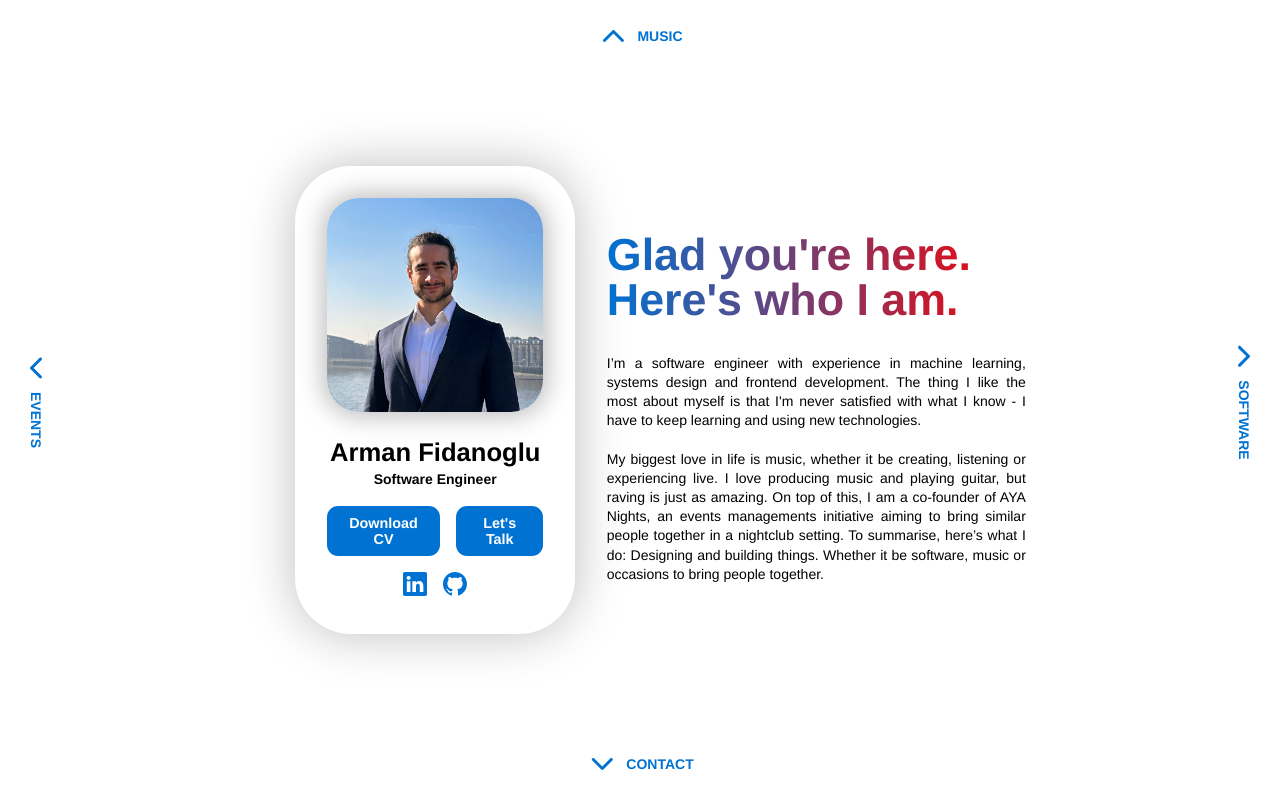
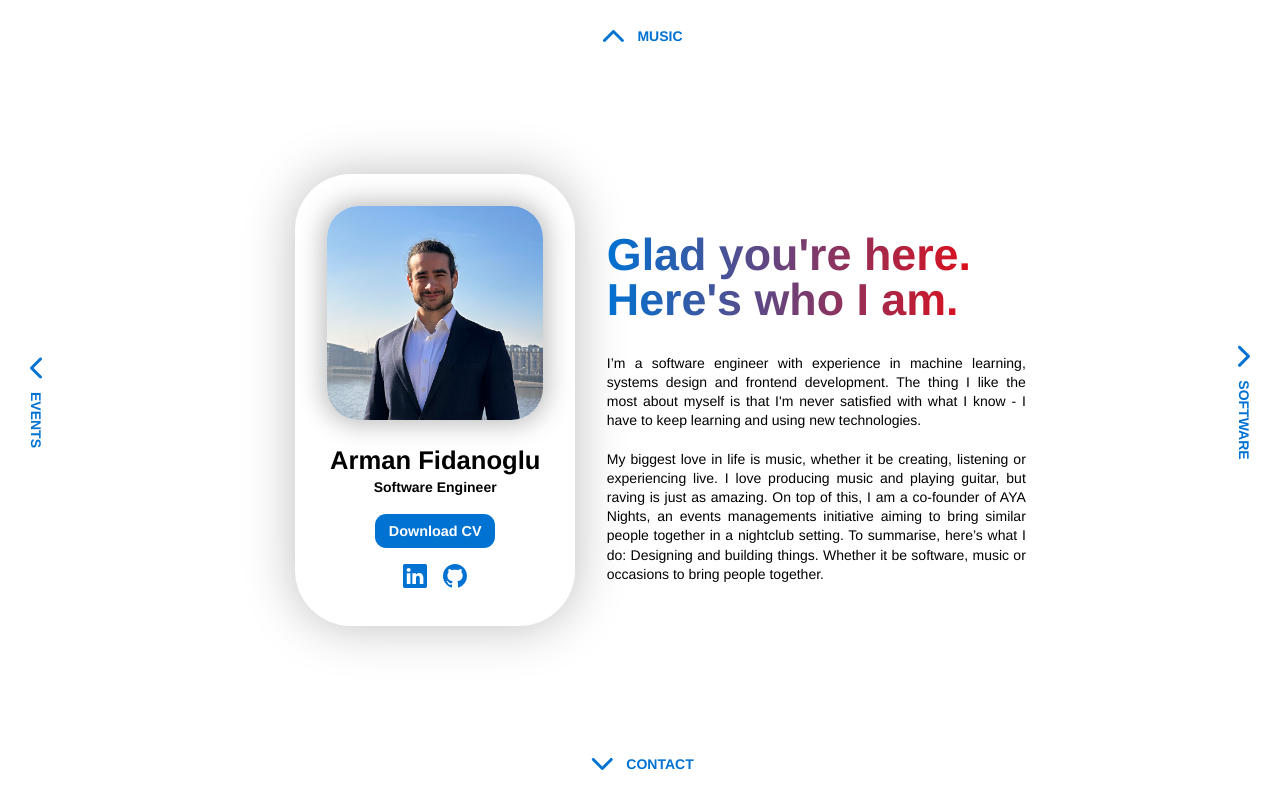
Before and after one commit to Armanfidan/armanfidan.github.io, a React (Create React App) app: page / in a window 1280 px wide. Built offline with nearby package versions, Linux system fonts and the light colour scheme.

Commit message:
Updated CV, removed "Let's Talk" button

```diff
--- a/src/components/home/HomeButtons.tsx
+++ b/src/components/home/HomeButtons.tsx
@@ -2,8 +2,7 @@ import React from 'react';
 export default function HomeButtons() {
     return (
         <div className="profile-card-buttons">
-            <a className="btn" href={require('../../assets/CV_Arman_Fidanoglu_June_2023.pdf')} target="_blank" rel="noreferrer">Download CV</a>
-            <a id="go-to-contact" className="btn" href="#contact">Let's Talk</a>
+            <a className="btn" href={require('../../assets/CV_Arman_Fidanoglu_Sep_2023.pdf')} target="_blank" rel="noreferrer">Download CV</a>
         </div>
     );
 }
--- a/src/components/nav/nav.css
+++ b/src/components/nav/nav.css
@@ -85,10 +85,8 @@
         gap: 2rem;
         padding-top: 70%;
         overflow: hidden;
-        /*font-size: 1.8rem;*/
         background: rgba(255, 255, 255, 0.3);
         backdrop-filter: blur(25px);
-        /*color: white;*/
         z-index: 100;
     }
 }
```
Also changed, not shown: 2 other files (tests, documents, lock files or other folders).
